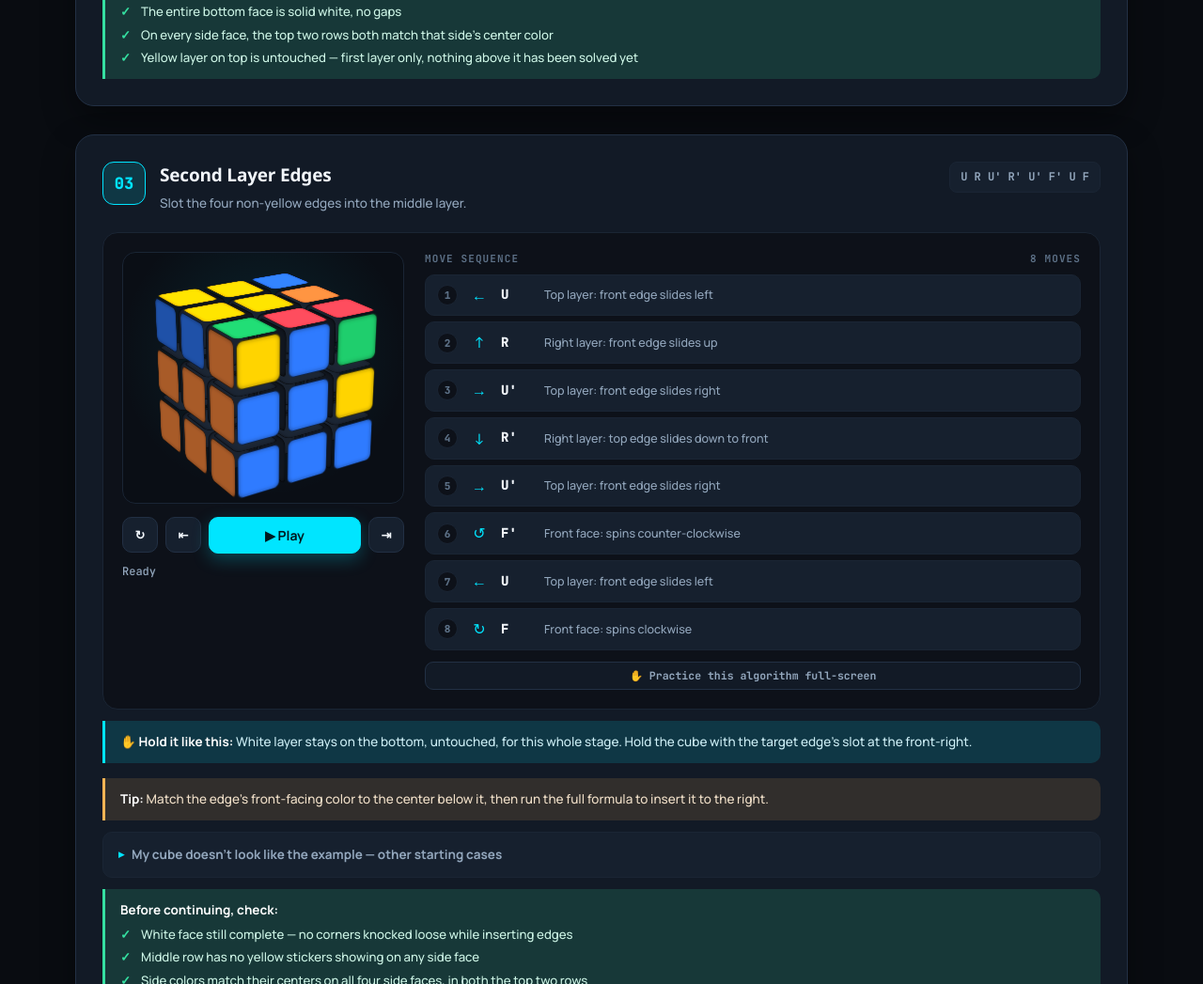
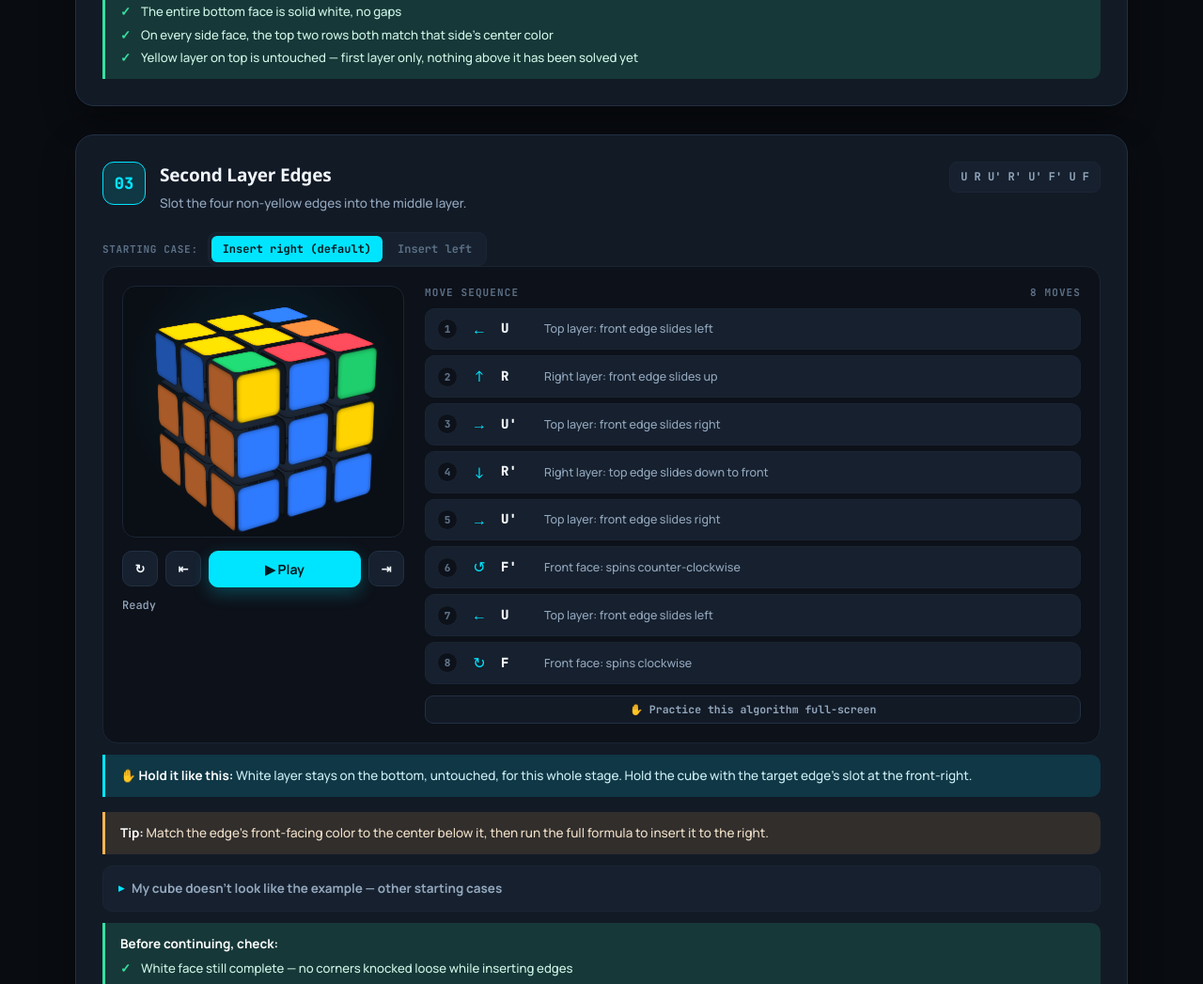
Before and after one commit to Rintoach/cube-tutorial, a website: page index.html in a window 1280 px wide. Shown: the part 3568-4615 px from the top of the page at 94% size. Drawn offline with Linux system fonts and the light colour scheme; a web font is replaced by a local one.

Commit message:
Stage 3: make the insert-left case an actual playable demo
The "edge needs to go left instead of right" case was previously only
described in text (the mirror algorithm, spelled out in a cases panel)
with no way to watch it played on the cube.

Added a "Starting case" picker to Stage 3 with two selectable variants,
Insert right (default) and Insert left, each carrying its own alg,
before-setup, and hold text. Selecting a variant rebuilds the demo's
cube, move list, algorithm pill, and hold/tip text from scratch.

The insert-left "before" setup was constructed and verified the same
way as the Stage 1-6 rework in the previous commit (invert(alg) plus a
pure U-corner-cycle scramble that leaves all edges untouched), and
passes the same goal-predicate + not-fully-solved test rule as every
other stage.

```diff
--- a/cube-engine.js
+++ b/cube-engine.js
@@ -256,8 +256,18 @@ const STAGES = [
     alg:"U R U' R' U' F' U F", before:"F' U' F U R U R' U' R U' L' U R' U' L U".split(' '),
     hold:"White layer stays on the bottom, untouched, for this whole stage. Hold the cube with the target edge's slot at the front-right.",
     tip:'Match the edge\'s front-facing color to the center below it, then run the full formula to insert it to the right.',
+    variants:[
+      { key:'right', label:'Insert right (default)',
+        alg:"U R U' R' U' F' U F", before:"F' U' F U R U R' U' R U' L' U R' U' L U".split(' '),
+        hold:"White layer stays on the bottom, untouched, for this whole stage. Hold the cube with the target edge's slot at the front-right.",
+        tip:'Match the edge\'s front-facing color to the center below it, then run the full formula to insert it to the right.' },
+      { key:'left', label:'Insert left',
+        alg:"U' L' U L U F U' F'", before:"F U F' U' L' U' L U R U' L' U R' U' L U".split(' '),
+        hold:"White layer stays on the bottom, untouched, for this whole stage. Hold the cube with the target edge's slot at the front-<strong>left</strong> this time — the mirror image of the default case.",
+        tip:'Same idea as the right-insert trigger, mirrored: match the edge\'s front-facing color to the center below it, then run the full formula to insert it to the left.' },
+    ],
     cases:[
-      { title:"The edge needs to go left instead of right", body:'Use the mirror algorithm instead: <code>U\' L\' U L U F U\' F\'</code> — same idea, opposite side. Match the edge\'s front-facing color to the center below it, then run this to insert it to the left.' },
+      { title:"The edge needs to go left instead of right", body:'Use the mirror algorithm instead: <code>U\' L\' U L U F U\' F\'</code> — same idea, opposite side. Match the edge\'s front-facing color to the center below it, then run this to insert it to the left. Pick "Insert left" above to watch it played out.' },
       { title:"No non-yellow edge is anywhere in the top layer", body:'A common stuck point — it means a wrong edge is already sitting in one of the middle slots. Run either insertion algorithm once (right or left, whichever slot is currently wrong) to eject that edge back up into the top layer, then insert it correctly using the matching algorithm above.' },
     ],
     checklist:["White face still complete — no corners knocked loose while inserting edges", "Middle row has no yellow stickers showing on any side face", "Side colors match their centers on all four side faces, in both the top two rows"] },
@@ -327,7 +337,8 @@ class StageController{
     this.el = stageEl;
     this.data = data;
     this.index = index;
-    this.moves = data.alg.split(' ');
+    this.variantIdx = 0;
+    this.moves = this.activeAlg().split(' ');
     this.idx = 0;
     this.playing = false;
     this.animating = false;
@@ -335,6 +346,30 @@ class StageController{
     this.done = false;
     this.timer = null;
     this.halfTimer = null;
+    this.render();
+    this.wire();
+  }
+
+  // A stage with a `variants` list (e.g. Stage 3's insert-right/insert-left)
+  // can be demoed as more than one starting case — these three helpers pick
+  // whichever is currently selected (falling back to the stage's own
+  // top-level alg/before/hold for a stage with no variants at all) so the
+  // rest of the class never has to branch on "does this stage have variants".
+  activeVariant(){ return (this.data.variants && this.data.variants[this.variantIdx]) || null; }
+  activeAlg(){ return (this.activeVariant() || this.data).alg; }
+  activeBefore(){ return (this.activeVariant() || this.data).before; }
+  activeHold(){ return (this.activeVariant() || this.data).hold; }
+  activeTip(){ return (this.activeVariant() || this.data).tip; }
+
+  // Switches which starting case this stage's demo plays, then fully rebuilds
+  // the cube/movelist/labels from scratch — same as a fresh mount, just with
+  // a different variant selected. Used by the "Starting case" picker below.
+  selectVariant(vi){
+    if(vi === this.variantIdx) return;
+    this.playing = false; clearTimeout(this.timer); clearTimeout(this.halfTimer);
+    this.variantIdx = vi;
+    this.moves = this.activeAlg().split(' ');
+    this.idx = 0; this.animating = false;
     this.render();
     this.wire();
   }
@@ -347,8 +382,15 @@ class StageController{
           <h2>${this.data.title}</h2>
           <p>${this.data.desc}</p>
         </div>
-        <div class="stage-alg-pill">${this.data.alg}</div>
+        <div class="stage-alg-pill">${this.activeAlg()}</div>
       </div>
+      ${this.data.variants && this.data.variants.length>1 ? `
+      <div class="variant-picker" role="group" aria-label="Starting case for this demo">
+        <span class="variant-picker-label">Starting case:</span>
+        <div class="variant-opts">
+          ${this.data.variants.map((v,vi)=>`<button type="button" class="variant-opt${vi===this.variantIdx?' active':''}" data-variant="${vi}">${v.label}</button>`).join('')}
+        </div>
+      </div>` : ''}
       <div class="console">
         <div class="cube-col">
           <div class="cube-viewport">
@@ -375,8 +417,8 @@ class StageController{
           <a class="ft-pill practice-link" href="finger-training.html?stage=${this.index+1}">&#9995; Practice this algorithm full-screen</a>
         </div>
       </div>
-      ${this.data.hold ? `<div class="hold-tip"><strong>&#9995; Hold it like this:</strong> ${this.data.hold}</div>` : ''}
-      <div class="guide-tip"><strong>Tip:</strong> ${this.data.tip}</div>
+      ${this.activeHold() ? `<div class="hold-tip"><strong>&#9995; Hold it like this:</strong> ${this.activeHold()}</div>` : ''}
+      <div class="guide-tip"><strong>Tip:</strong> ${this.activeTip()}</div>
       ${this.data.cases && this.data.cases.length ? `
       <details class="cases-box">
         <summary>My cube doesn't look like the example — other starting cases</summary>
@@ -415,6 +457,11 @@ class StageController{
     });
 
     this.cubies = this.initCube();
+    // this.done survives a variant switch (it's a plain JS flag, not part of
+    // the DOM render() just rebuilt) but the freshly-rendered .stage-num
+    // element doesn't know that yet — reapply the checkmark so switching a
+    // starting case never visually "un-completes" an already-finished stage.
+    if(this.done) this.numEl.classList.add('done');
   }
 
   // Builds a fresh solved cube, then (a) physically flips it 180° if this
@@ -429,7 +476,7 @@ class StageController{
         c.stickers = c.stickers.map(s=>({ normal: rotVec(s.normal, 'x', 180), color:s.color }));
       });
     }
-    (this.data.before||[]).forEach(m => applyMoveLogic(cubies, m));
+    (this.activeBefore()||[]).forEach(m => applyMoveLogic(cubies, m));
     cubies.forEach(c=>{ positionCubie(c); renderCubie(c); });
     return cubies;
   }
@@ -448,6 +495,11 @@ class StageController{
       row.addEventListener('click', ()=>{
         const target = parseInt(row.dataset.i,10);
         this.jumpTo(target+1);
+      });
+    });
+    this.el.querySelectorAll('.variant-opt').forEach(btn=>{
+      btn.addEventListener('click', ()=>{
+        this.selectVariant(parseInt(btn.dataset.variant,10));
       });
     });
   }
--- a/style.css
+++ b/style.css
@@ -410,6 +410,26 @@
   }
   .hold-tip strong{ color:#fff; }
 
+  /* ---- starting-case picker (e.g. Stage 3's insert-right / insert-left) —
+     switches the whole demo (cube, algorithm, hold text) to a different
+     real starting case instead of only describing the alternate in text. ---- */
+  .variant-picker{
+    display:flex; align-items:center; gap:10px; flex-wrap:wrap;
+    margin-top:14px;
+  }
+  .variant-picker-label{
+    font:700 11px var(--font-mono); letter-spacing:.06em; text-transform:uppercase;
+    color:var(--text-faint);
+  }
+  .variant-opts{ display:flex; gap:4px; background:var(--surface-2); border:1px solid var(--border-soft); border-radius:9px; padding:3px; }
+  .variant-opt{
+    border:none; background:transparent; color:var(--text-faint);
+    font-family:var(--font-mono); font-size:12px; font-weight:700;
+    padding:6px 12px; border-radius:6px; cursor:pointer;
+  }
+  .variant-opt:hover{ color:var(--text); }
+  .variant-opt.active{ background:var(--accent); color:#001820; }
+
   /* ---- other starting cases (collapsible, closed by default) ---- */
   .cases-box{
     margin-top:12px;
```
Also changed, not shown: tests/e2e/case-picker.spec.js (added, +72 -0 lines), tests/engine.test.js (+24 -0 lines).
